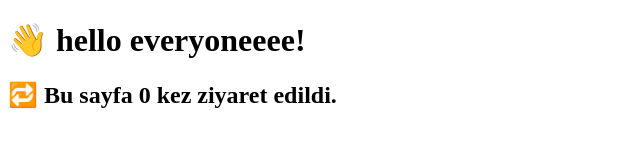
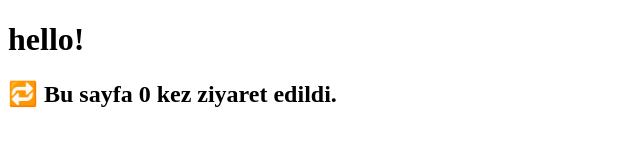
Before and after one commit to ogunmehmetsalih/visitor-counter-k8s-cicd, a website: page public/index.html in a window 1280 px wide. Shown: the whole page, without its empty margins (0-640 px from the left). Drawn offline with Linux system fonts and the light colour scheme; no server answers.

Commit message:
Update index.html

```diff
--- a/public/index.html
+++ b/public/index.html
@@ -4,7 +4,7 @@
   <title>Visitor Counter</title>
 </head>
 <body>
-  <h1>👋 hello everyoneeee!</h1>
+  <h1>hello!</h1>
   <h2>🔁 Bu sayfa <span id="count">0</span> kez ziyaret edildi.</h2>
 
   <script>
```
